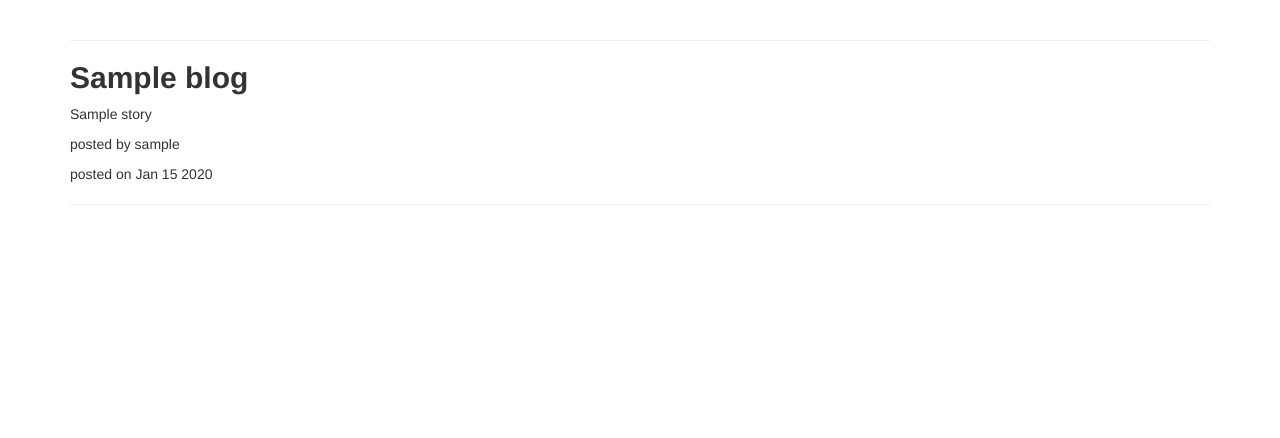
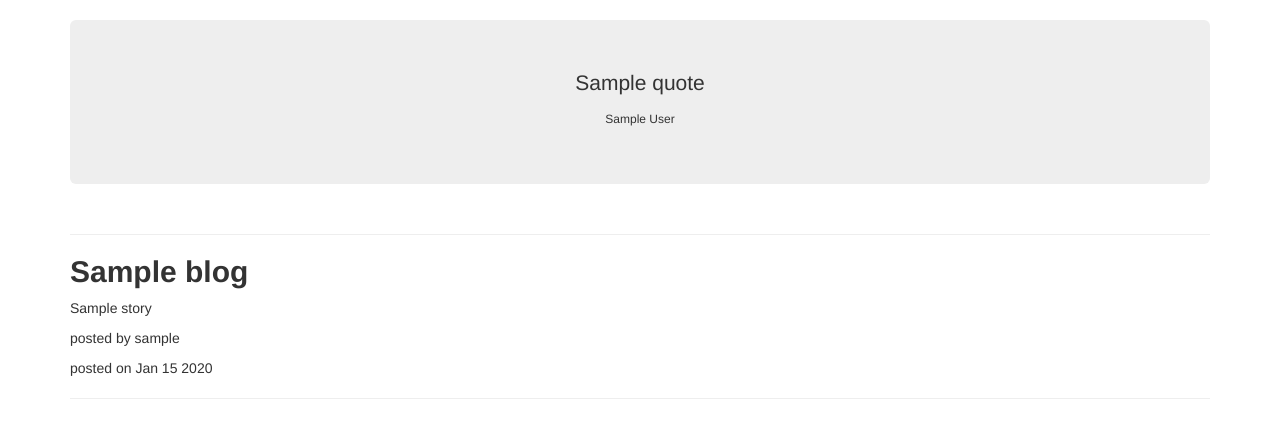
Before and after one commit to macymuhia/Blogspot, a Python web app: template app/templates/blogs.html in a window 1280 px wide. Shown: the part 52-490 px from the top of the page. Run offline with Jinja, Linux system fonts and the light colour scheme; the template is opened without the code that fills it: most values are stand-ins (such as "Sample title", 1, 10 or a date in 2020); some libraries are stand-ins or nearby versions.

Commit message:
Include quote.html in the base template

```diff
--- a/app/templates/base.html
+++ b/app/templates/base.html
@@ -1,7 +1,7 @@
 {% extends 'bootstrap/base.html'%}
 
 
-        <!-- Navbar block  -->
-        {% block navbar %}
-            {% include 'navbar.html' %}
-        {% endblock %}
+<!-- Navbar block  -->
+<div class="container">
+    {% block navbar %} {% include 'navbar.html' %} {% include 'quote.html' %} {% endblock %}
+</div>
```
